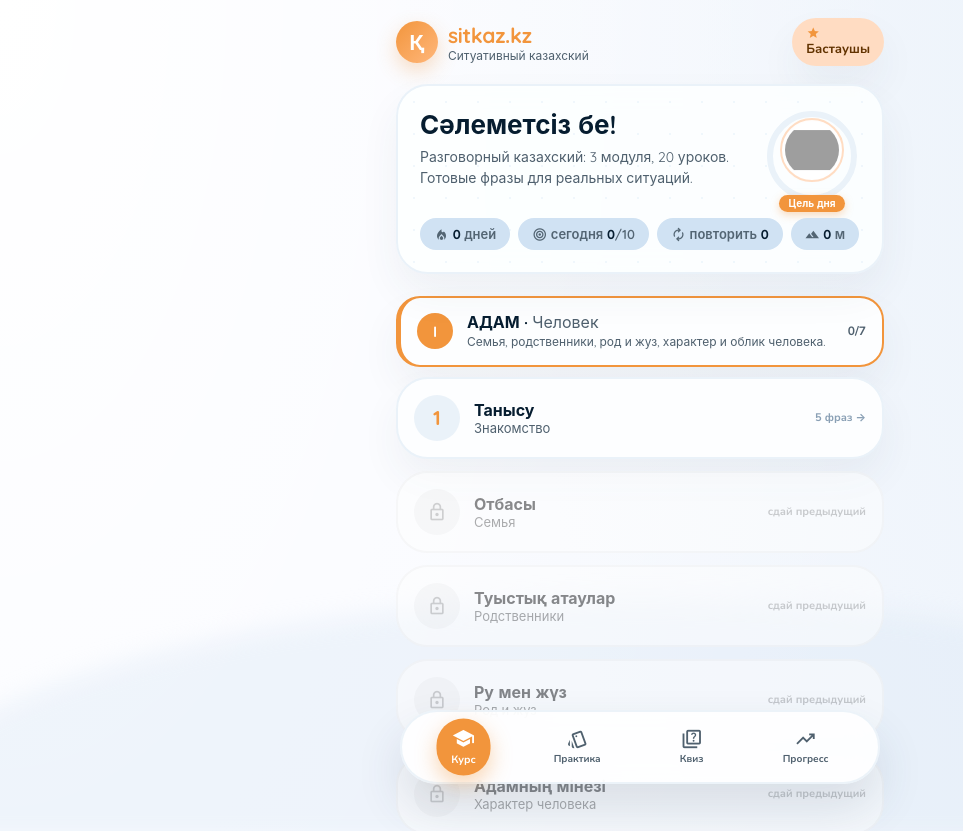
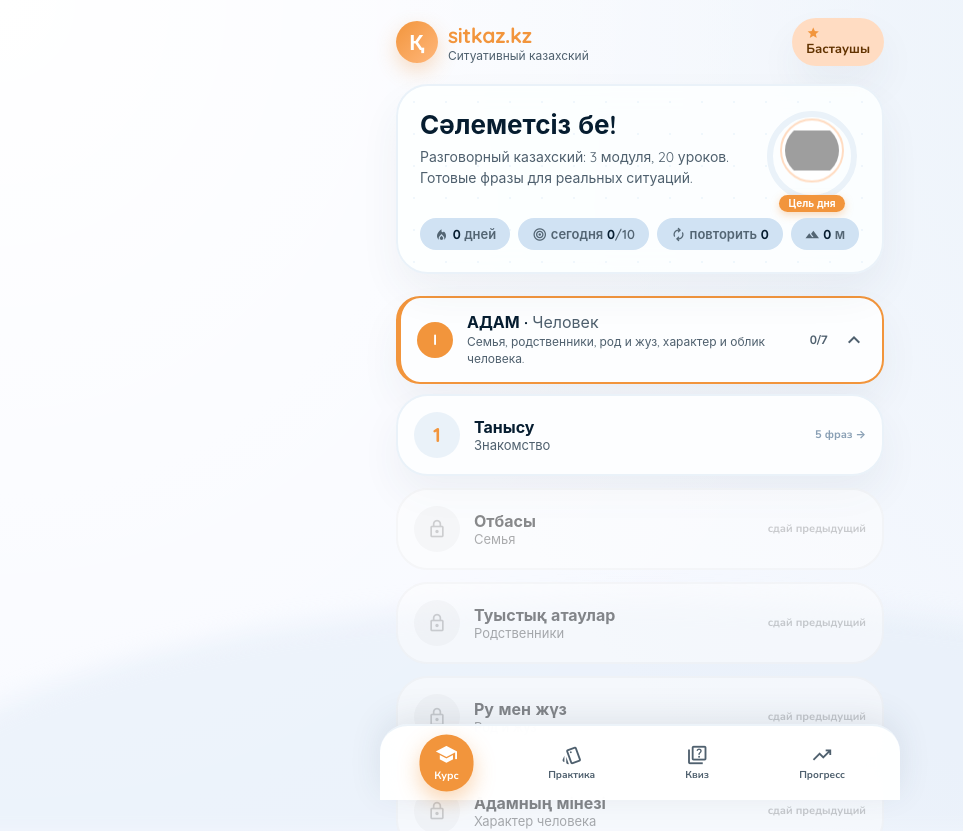
Before and after one commit to dropamz22/sitkaz.kz, a Next.js app: page / in a window 1280 px wide. Shown: the top 831 px of the page, without its empty margins (0-963 px from the left). Built offline with nearby package versions, Linux system fonts and the light colour scheme; grey boxes are pictures that could not be loaded.

Commit message:
collapsible course modules + docked bottom nav

```diff
--- a/app/globals.css
+++ b/app/globals.css
@@ -370,16 +370,16 @@ body::before {
 
 /* ── Нижняя навигация (плавающая пилюля) ── */
 .nav {
-  position: fixed; bottom: calc(16px + var(--tg-bottom)); left: 16px; right: 16px;
-  background: rgba(255, 255, 255, 0.88);
+  position: fixed; bottom: 0; left: 0; right: 0;
+  background: rgba(255, 255, 255, 0.95);
   backdrop-filter: blur(14px);
   -webkit-backdrop-filter: blur(14px);
-  border: 2px solid rgba(234, 242, 249, 0.9);
-  border-radius: var(--pill);
-  box-shadow: 0 24px 48px rgba(51, 71, 92, 0.14);
+  border-top: 2px solid rgba(234, 242, 249, 0.9);
+  border-radius: 28px 28px 0 0;
+  box-shadow: 0 -8px 32px rgba(51, 71, 92, 0.1);
   display: flex; justify-content: space-around; align-items: center;
-  padding: 8px 10px;
-  max-width: 480px; margin: 0 auto;
+  padding: 10px 10px calc(10px + var(--tg-bottom));
+  max-width: 520px; margin: 0 auto;
   z-index: 50;
 }
 .nav button {
--- a/app/page.jsx
+++ b/app/page.jsx
@@ -217,6 +217,12 @@ function Course({ progress, doneCount, onOpen, goPractice }) {
   const total = lessons.length;
   const pct = Math.round((doneCount / total) * 100);
   const due = dueCount(progress.srs);
+  // По умолчанию раскрыт модуль, в котором пользователь сейчас учится
+  const activeModule = (() => {
+    const next = lessons.find((l) => !progress.done[l.id]);
+    return next ? next.module : modules[0].id;
+  })();
+  const [openModule, setOpenModule] = useState(activeModule);
   const streak = displayStreak(progress.streak);
   const today = doneToday(progress.streak);
   const goal = progress.goal || 10;
@@ -264,16 +270,23 @@ function Course({ progress, doneCount, onOpen, goPractice }) {
       {modules.map((m) => {
         const items = lessonsByModule(m.id);
         const mDone = items.filter((l) => progress.done[l.id]).length;
+        const expanded = openModule === m.id;
         return (
-          <div key={m.id} style={{ marginBottom: 22 }}>
-            <div className="module-head" style={{ borderColor: m.color }}>
+          <div key={m.id} style={{ marginBottom: 16 }}>
+            <div
+              className="module-head"
+              style={{ borderColor: m.color, cursor: "pointer" }}
+              onClick={() => setOpenModule(expanded ? null : m.id)}
+            >
               <div className="module-num" style={{ background: m.color }}>{m.num}</div>
-              <div>
+              <div style={{ flex: 1 }}>
                 <h3>{m.title} · <span style={{ color: "var(--muted)", fontWeight: 400 }}>{m.subtitle}</span></h3>
                 <p>{m.desc}</p>
               </div>
               <div className="module-count">{mDone}/{items.length}</div>
+              <Icon name={expanded ? "expand_less" : "expand_more"} style={{ color: "var(--muted)", fontSize: 24 }} />
             </div>
+            {expanded && (
             <div className="grid" style={{ marginTop: 10 }}>
               {items.map((l) => {
                 const unlocked = l.id === 1 || progress.done[l.id] || progress.done[l.id - 1];
@@ -301,6 +314,7 @@ function Course({ progress, doneCount, onOpen, goPractice }) {
                 );
               })}
             </div>
+            )}
           </div>
         );
       })}
```
